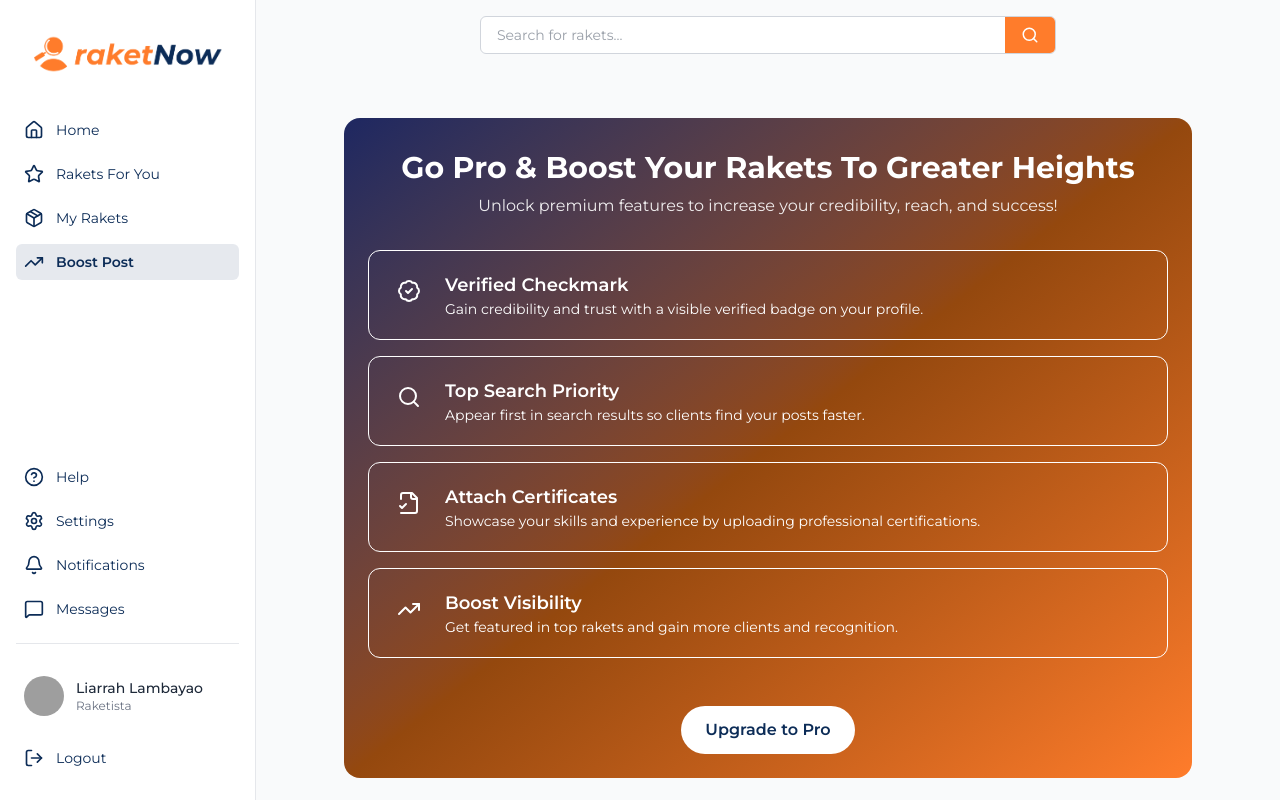
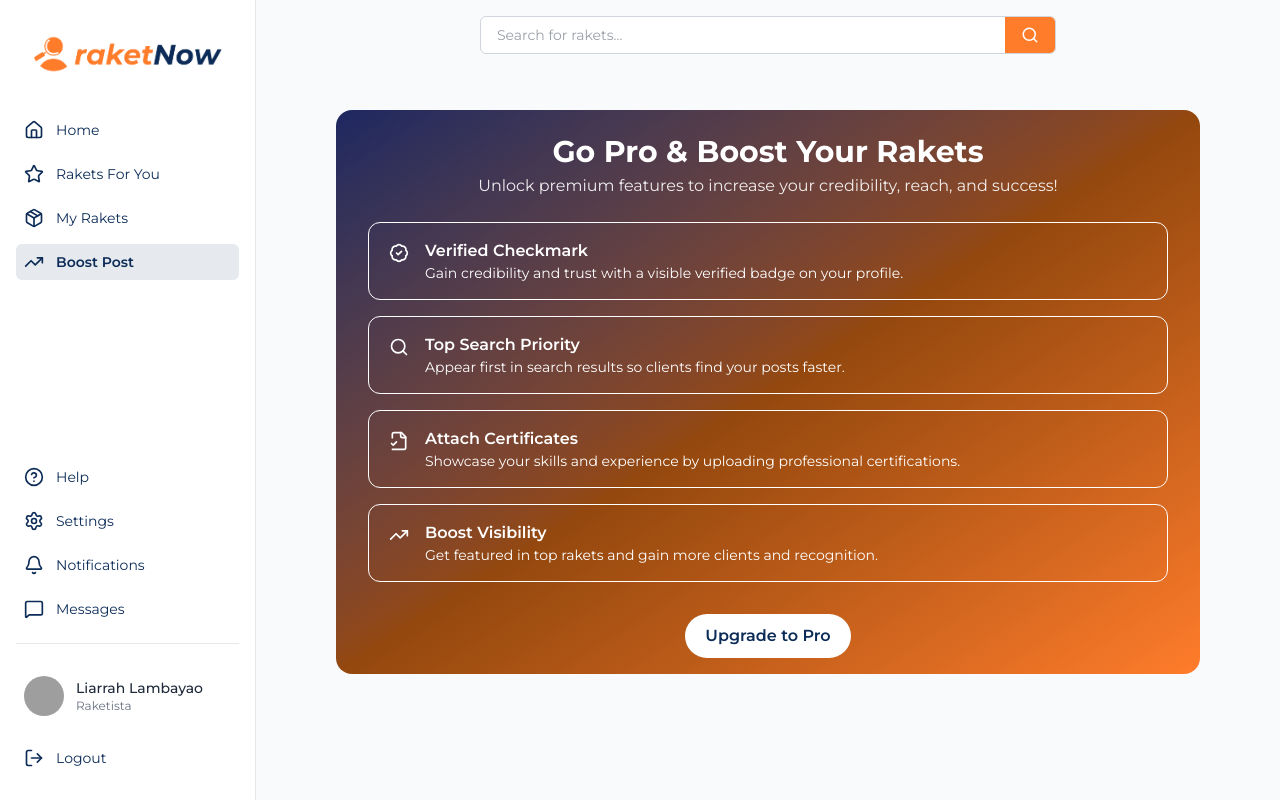
Before and after one commit to RakPaperScissors/RaketNow, a React (Vite) app in the folder frontend/: page /boost in a window 1280 px wide. Built offline with nearby package versions, Linux system fonts and the light colour scheme; grey boxes are pictures that could not be loaded.

Commit message:
style: adjusted dimensions

```diff
--- a/frontend/src/components/BoostPost.jsx
+++ b/frontend/src/components/BoostPost.jsx
@@ -9,59 +9,63 @@ import {
 const perks = [
   {
     title: "Verified Checkmark",
-    description: "Gain credibility and trust with a visible verified badge on your profile.",
-    icon: <BadgeCheck className="w-6 h-6 text-white" />,
+    description:
+      "Gain credibility and trust with a visible verified badge on your profile.",
+    icon: <BadgeCheck className="w-5 h-5 text-white" />,
   },
   {
     title: "Top Search Priority",
-    description: "Appear first in search results so clients find your posts faster.",
-    icon: <Search className="w-6 h-6 text-white" />,
+    description:
+      "Appear first in search results so clients find your posts faster.",
+    icon: <Search className="w-5 h-5 text-white" />,
   },
   {
     title: "Attach Certificates",
-    description: "Showcase your skills and experience by uploading professional certifications.",
-    icon: <FileCheck2 className="w-6 h-6 text-white" />,
+    description:
+      "Showcase your skills and experience by uploading professional certifications.",
+    icon: <FileCheck2 className="w-5 h-5 text-white" />,
   },
   {
     title: "Boost Visibility",
-    description: "Get featured in top rakets and gain more clients and recognition.",
-    icon: <TrendingUp className="w-6 h-6 text-white" />,
+    description:
+      "Get featured in top rakets and gain more clients and recognition.",
+    icon: <TrendingUp className="w-5 h-5 text-white" />,
   },
 ];
 
 const BoostPost = () => {
   return (
-    <div className="max-w-4xl mx-auto p-6 overflow-x-hidden">
+    <div className="max-w-4xl mx-auto p-4 overflow-x-hidden">
       <div className="rounded-2xl bg-gradient-to-br from-[#1e2761] via-[#94480e] to-[#ff7c2b] text-white overflow-hidden">
         {/* Header */}
-        <div className="px-6 py-8 text-center">
-          <h1 className="text-3xl font-bold mb-2">
-            Go Pro & Boost Your Rakets To Greater Heights
+        <div className="px-4 py-6 text-center">
+          <h1 className="text-2xl md:text-3xl font-bold mb-1">
+            Go Pro & Boost Your Rakets
           </h1>
-          <p className="text-white/90">
+          <p className="text-sm md:text-base text-white/90">
             Unlock premium features to increase your credibility, reach, and success!
           </p>
         </div>
 
         {/* Perks Section */}
-        <div className="px-6 grid gap-4 pb-6">
+        <div className="px-8 grid gap-4 pb-4">
           {perks.map((perk, idx) => (
             <div
               key={idx}
-              className=" border border-white text-white rounded-xl p-5 flex items-start space-x-4 "
+              className="border border-white text-white rounded-xl p-4 flex items-start gap-3"
             >
-              <div className=" p-2 rounded-md">{perk.icon}</div>
+              <div className="p-1 rounded-md">{perk.icon}</div>
               <div>
-                <h2 className="text-lg font-semibold">{perk.title}</h2>
-                <p className="text-sm text-white">{perk.description}</p>
+                <h2 className="text-base font-semibold">{perk.title}</h2>
+                <p className="text-xs md:text-sm text-white">{perk.description}</p>
               </div>
             </div>
           ))}
         </div>
 
         {/* Button */}
-        <div className="px-6 py-6 text-center">
-          <button className="bg-white text-[#0C2C57] px-6 py-3 rounded-full font-semibold hover:bg-gray-100 transition">
+        <div className="px-4 py-4 text-center">
+          <button className="bg-white text-[#0C2C57] px-5 py-2.5 text-sm md:text-base rounded-full font-semibold hover:bg-gray-100 transition">
             Upgrade to Pro
           </button>
         </div>
```
